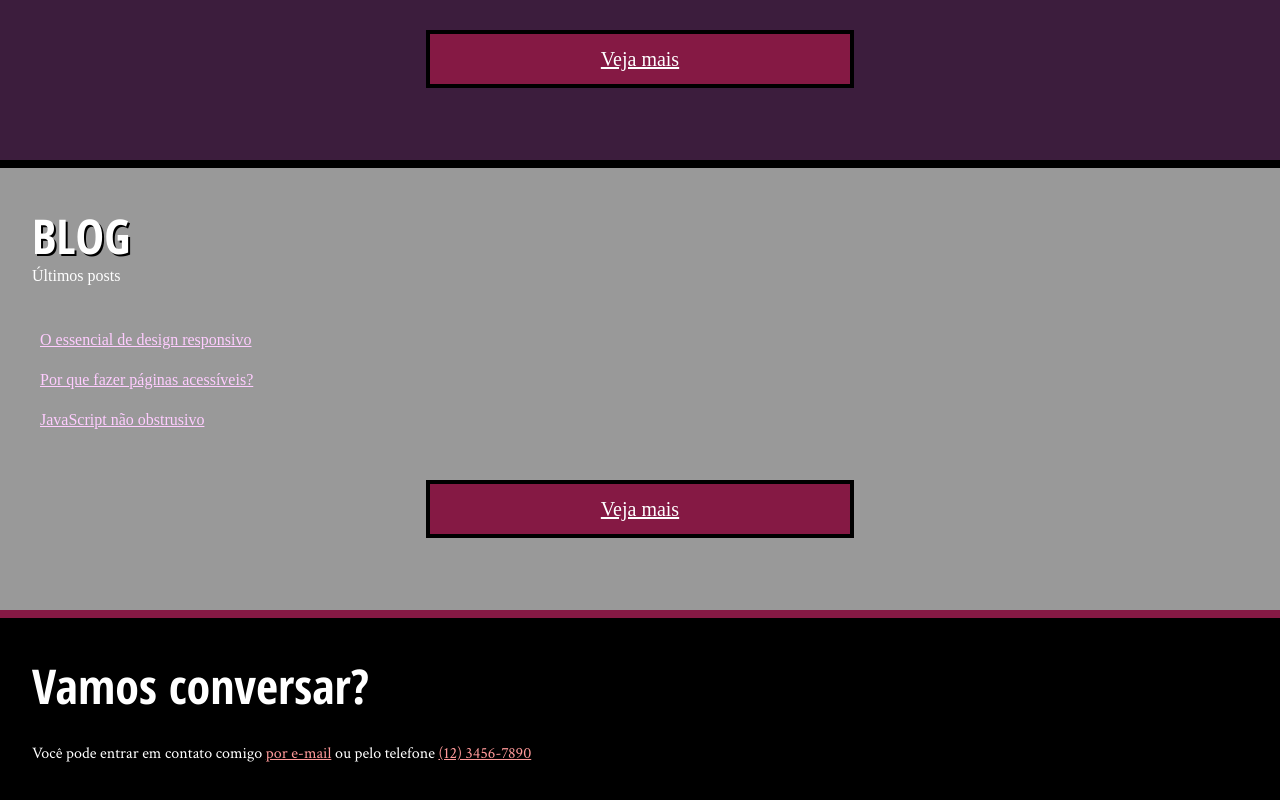
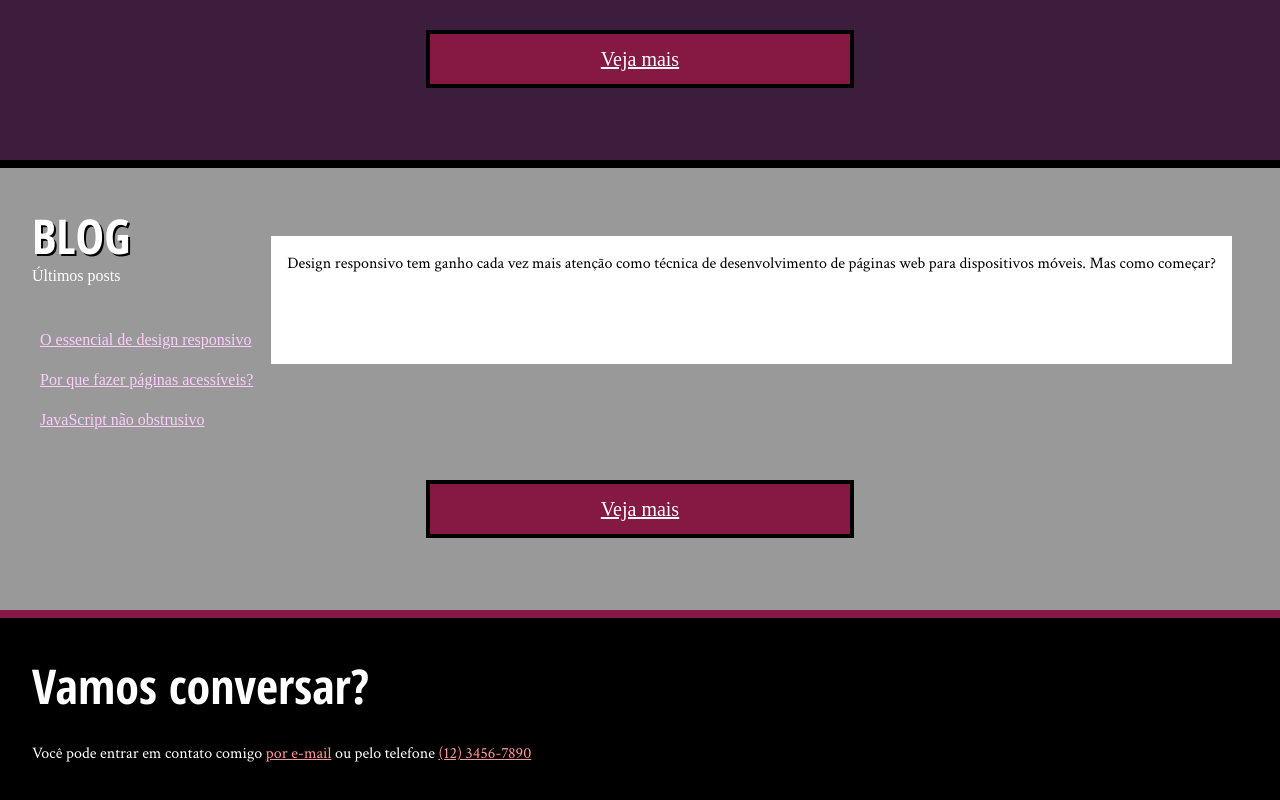
Before and after one commit to BrunoSouzaPicinini/CursoAluraHTML5eCSS3, a plain HTML site: page index.html in a window 1280 px wide. Shown: the part 1342-2142 px from the top of the page. Drawn offline with Linux system fonts and the light colour scheme.

Commit message:
position absolute pegando referencia de div pai com position relative

```diff
--- a/css/index.css
+++ b/css/index.css
@@ -1,3 +1,13 @@
+.inicio-post {
+    background-color: #FFFFFF;
+    color: #000000;
+    position: absolute;
+    top: 3em;
+    right: 3em;
+    height: 6em;
+    padding: 1em;
+}
+
 .foto-home {
     height: 200px;
 }
@@ -81,6 +91,7 @@
     background-color: #999;
     color: #FFF;
     border-bottom: .5em solid #851944;
+    position: relative;
 }
 
 .blog small {
--- a/index.html
+++ b/index.html
@@ -37,6 +37,8 @@
             <ol>
                 <li>
                     <a href="blog.html">O essencial de design responsivo</a>
+                    <p class="inicio-post">
+                        Design responsivo tem ganho cada vez mais atenção como técnica de desenvolvimento de páginas web para dispositivos móveis. Mas como começar?</p>
                 </li>
                 <li>
                     <a href="blog.html">Por que fazer páginas acessíveis?</a>
```
